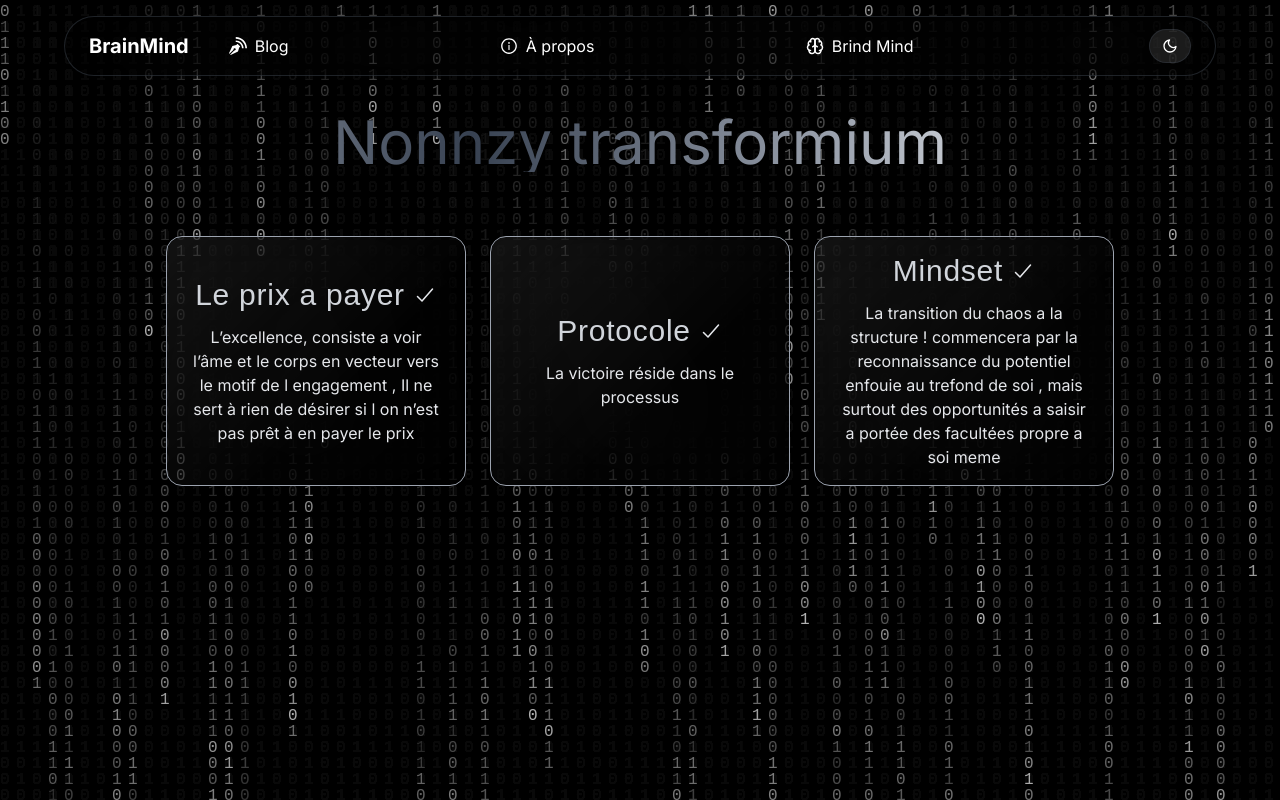
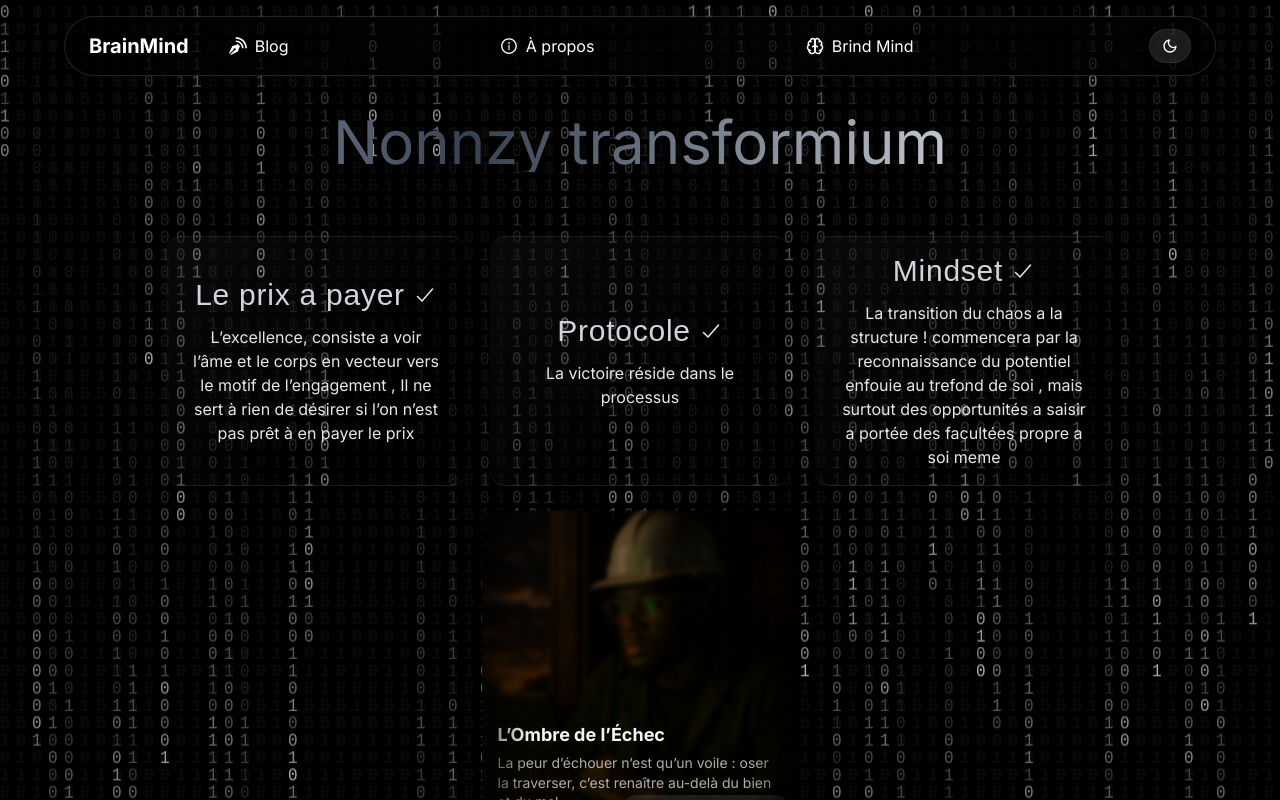
Before and after one commit to nonnzy7even7iete/brainmind, a React (Vite) app: page /About in a window 1280 px wide. Built offline with nearby package versions, Linux system fonts and the light colour scheme.

Commit message:
Versionning : update UI components

```diff
--- a/package.json
+++ b/package.json
@@ -18,6 +18,7 @@
     "framer-motion": "^12.23.12",
     "lucide-react": "^0.539.0",
     "motion": "^12.0.0-alpha.2",
+    "prop-types": "^15.8.1",
     "react": "^19.1.1",
     "react-dom": "^19.1.1",
     "react-icons": "^5.5.0",
--- /dev/null
+++ b/src/components/ui/DarkCard.jsx
@@ -0,0 +1,53 @@
+import React from 'react';
+import { motion } from 'framer-motion';
+
+export default function DarkCard({
+  image,
+  alt = 'image',
+  title = '',
+  description = '',
+  imgShadow = '0 10px 30px rgba(0,0,0,0.6)',
+  className = '',
+}) {
+  const size = 317;
+
+  return (
+    <motion.article
+      initial={{ opacity: 0.96 }}
+      whileHover={{ scale: 1.02 }}
+      transition={{ type: 'spring', stiffness: 260, damping: 20 }}
+      className={`relative rounded-2xl overflow-hidden shadow-lg ${className}`}
+      style={{
+        width: size,
+        height: size,
+        color: 'white',
+      }}
+      aria-label={title ? `${title} — carte` : 'carte dark'}
+      role="region"
+    >
+      {/* Image de fond */}
+      <div
+        className="absolute inset-0 w-full h-full bg-center bg-cover"
+        style={{
+          backgroundImage: `url(${image})`,
+          filter: 'brightness(0.45) blur(2px)', // assombrit légèrement + flou général
+        }}
+        aria-hidden="true"
+      />
+
+      {/* Brume sur les côtés */}
+      <div className="absolute inset-0 bg-gradient-to-r from-black/40 via-transparent to-black/40" />
+
+      {/* Contenu texte */}
+      <div className="relative z-10 flex flex-col justify-end h-full p-4">
+        {title && <h3 className="text-white text-lg font-bold mb-1">{title}</h3>}
+        {description && <p className="text-white/70 text-sm leading-snug">{description}</p>}
+      </div>
+
+      {/* Optionnel : petit badge */}
+      <div className="absolute bottom-3 right-3 z-10">
+        <span className="inline-block px-2 py-0.5 text-[11px] bg-white/10 rounded-full text-white/60">Nonnzytransformiummantra</span>
+      </div>
+    </motion.article>
+  );
+}
--- a/src/components/ui/GlassCard.tsx
+++ b/src/components/ui/GlassCard.jsx
@@ -10,20 +10,21 @@ const GlassCard = ({
 }) => {
   return (
     <div
-      className={`relative rounded-2xl backdrop-blur-2xl bg-black/30 border border-gray-400 flex flex-col justify-center items-center p-6 text-center overflow-hidden transition-all duration-300`}
+      className={`relative rounded-2xl bg-black/20 flex flex-col justify-center items-center p-6 text-center overflow-hidden transition-all duration-300 border-t border-b border-white/10`}
       style={{
         width: single ? "90vw" : `${width}px`,
         height: `${height}px`,
         maxWidth: single ? "90vw" : `${width}px`,
-        borderWidth: "1px",
+        borderLeftWidth: 0, // pas de border à gauche
+        borderRightWidth: 0, // pas de border à droite
       }}
     >
-      {/* Shine métallique subtil */}
+      {/* Shine subtil */}
       <div className="absolute inset-0 rounded-2xl pointer-events-none">
         <div
-          className="w-full h-full rounded-2xl opacity-30"
+          className="w-full h-full rounded-2xl opacity-20"
           style={{
-            background: "linear-gradient(135deg, rgba(255,255,255,0.3), rgba(255,255,255,0) 60%)",
+            background: "linear-gradient(135deg, rgba(255,255,255,0.2), rgba(255,255,255,0) 60%)",
             mixBlendMode: "overlay",
           }}
         ></div>
@@ -31,7 +32,6 @@ const GlassCard = ({
 
       {/* Contenu */}
       <div className="relative flex flex-col justify-center items-center text-center z-10">
-        {/* Titre avec check icon */}
         <div className="flex items-center gap-2">
           <h2 className="text-gray-300 font-light text-3xl tracking-wide font-oswald">
             {title}
--- a/src/pages/About.jsx
+++ b/src/pages/About.jsx
@@ -2,6 +2,8 @@ import React from "react";
 import { BinaryRain } from "@/components/ui/BinaryRain";
 import GlassCard from "@/components/ui/GlassCard";
 import GradientText from "@/components/ui/GradientText";
+import DarkCard from "@/components/ui/DarkCard";
+import nverImg from "@/assets/nver.png";
 
 export default function About() {
   return (
@@ -9,27 +11,39 @@ export default function About() {
       <BinaryRain />
 
       <div className="relative z-20 flex flex-col items-center justify-start gap-6 px-4 md:px-10 pt-28 pb-10">
-        {/* GradientText avec marge depuis le header */}
         <GradientText
           text="Nonnzy transformium"
           className="text-5xl md:text-6xl text-center"
         />
 
-        {/* Cards */}
         <div className="flex flex-wrap justify-center gap-6 mt-10">
           <GlassCard
-            title="Le prix a payer "
-            text=" L’excellence, consiste a voir l’âme et le corps en vecteur vers le motif de l engagement , Il ne sert à rien de désirer si l on  n’est pas prêt à en payer le prix"
+            title="Le prix a payer"
+            text="L’excellence, consiste a voir l’âme et le corps en vecteur vers le motif de l’engagement , Il ne sert à rien de désirer si l’on n’est pas prêt à en payer le prix"
           />
 
           <GlassCard
             title="Protocole"
-            text="La victoire réside dans le processus "
+            text="La victoire réside dans le processus"
           />
+
           <GlassCard
             title="Mindset"
-            text="La transition du chaos a la structure ! commencera par la reconnaissance du potentiel enfouie au trefond de soi , mais surtout des opportunités a saisir a portée des facultées propre a soi meme   "
+            text="La transition du chaos a la structure ! commencera par la reconnaissance du potentiel enfouie au trefond de soi , mais surtout des opportunités a saisir a portée des facultées propre a soi meme"
           />
+
+          <div className="relative">
+            <DarkCard
+              image={nverImg}
+              alt="Échec et renaissance"
+              title="L’Ombre de l’Échec"
+              description="La peur d’échouer n’est qu’un voile : oser la traverser, c’est renaître au-delà du bien et du mal."
+              imgShadow="0 16px 40px rgba(0,0,0,0.8)"
+            />
+            {/* Brume/fumée sur les côtés */}
+            <div className="pointer-events-none absolute inset-y-0 left-0 w-12 bg-gradient-to-r from-black/60 to-transparent" />
+            <div className="pointer-events-none absolute inset-y-0 right-0 w-12 bg-gradient-to-l from-black/60 to-transparent" />
+          </div>
         </div>
       </div>
     </div>
--- a/src/pages/Blog.jsx
+++ b/src/pages/Blog.jsx
@@ -40,7 +40,7 @@ const Blog = () => {
       title: "Logique serveur",
       subtitle:
         "L’exécution de ce schéma d’action, là où chaque requête trouve sa réponse avant même qu’elle ne soit formulée.",
-      signature: "Freedom to fail",
+      signature: "Scriptingonfreedomtofail",
       icon: <SiNodedotjs size={32} />, // <-- Node.js
     },
   ];
--- a/src/pages/BrindMind.jsx
+++ b/src/pages/BrindMind.jsx
@@ -50,7 +50,7 @@ export default function BrainMind() {
   ];
 
   const focusCardsData = [
-    { id: 1, title: "Le sens de l action entre la peur de l echec et le possible epistemique !", src: nonnzyImg },
+    { id: 1, title: "Le sens de l action ! entre la peur de l echec et le possible epistemique !", src: nonnzyImg },
     { id: 2, title: "Motivation", src: motivationImg },
     { id: 3, title: "Discipline", src: disciplineImg },
   ];
```
Also changed, not shown: 1 other file (tests, documents, lock files or other folders).
